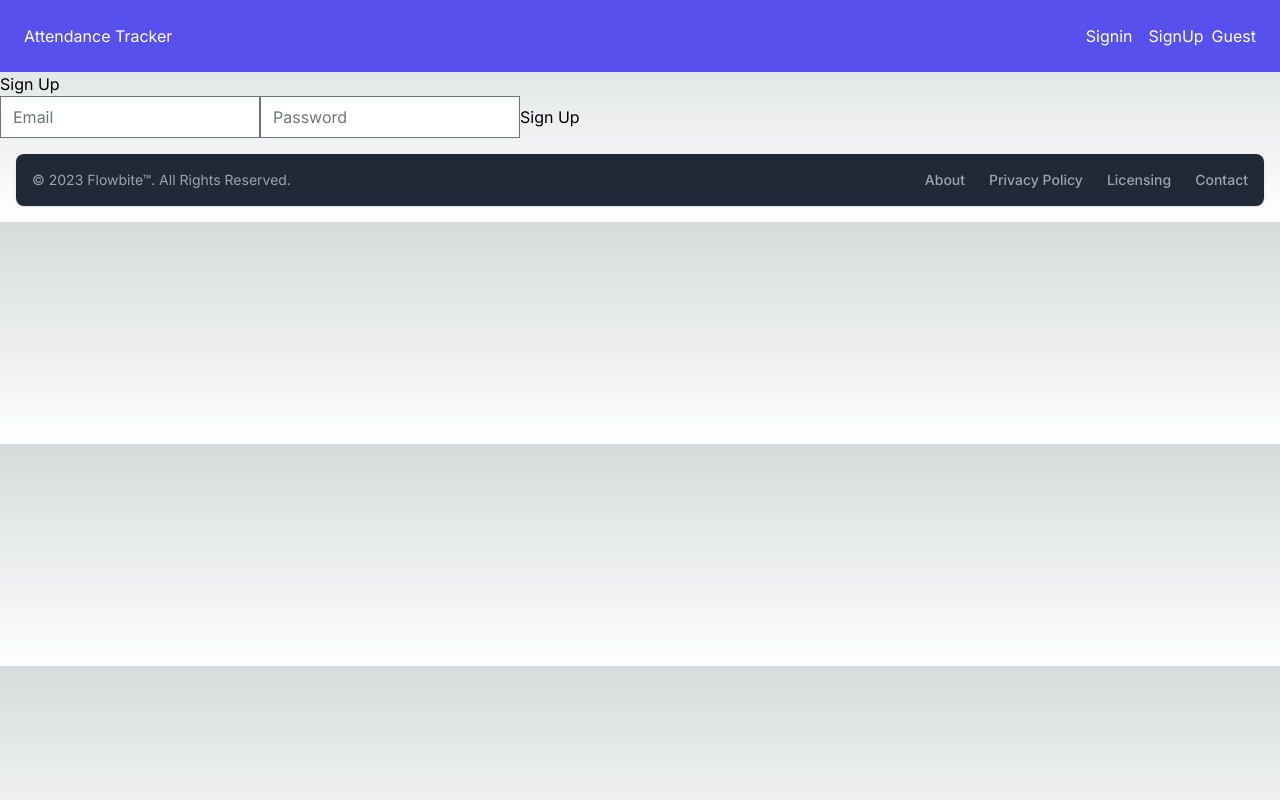
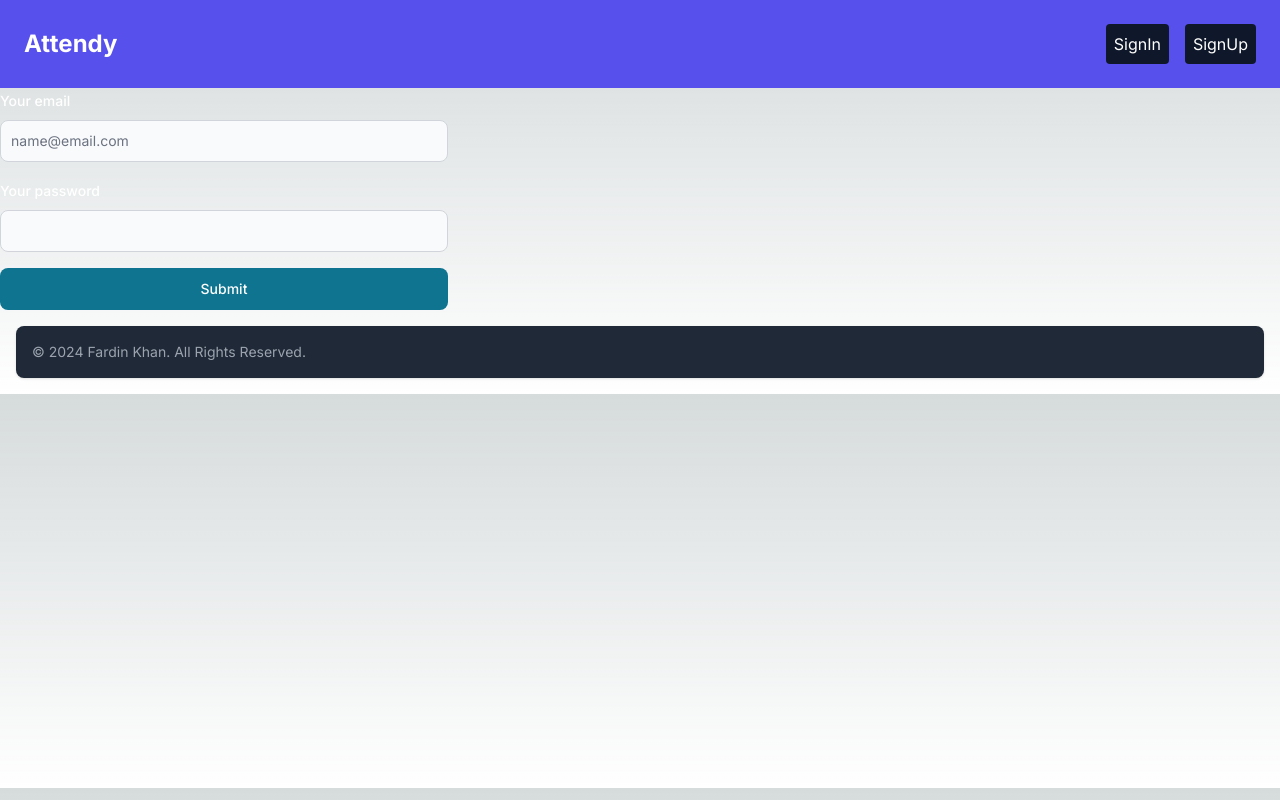
Before and after one commit to Fadddin/attendance-tracker, a Next.js app: page /auth/signup in a window 1280 px wide. Built offline with nearby package versions, Linux system fonts and the light colour scheme; no server answers.

Commit message:
ui changes

```diff
--- a/app/auth/signin/page.tsx
+++ b/app/auth/signin/page.tsx
@@ -3,8 +3,62 @@
 import { useState, FormEvent } from 'react';
 import { signIn } from '../../lib/auth';
 import { useRouter } from 'next/navigation';
+import { Button, Checkbox, Label, TextInput } from "flowbite-react";
 
-export default function SignIn() {
+
+// export default function SignIn() {
+//     const [email, setEmail] = useState<string>('');
+//     const [password, setPassword] = useState<string>('');
+//     const [error, setError] = useState<string | null>(null);
+
+//     const router = useRouter();
+
+//     const handleSignIn = async (e: FormEvent) => {
+//         e.preventDefault();
+//         setError(null);
+//         try {
+//             const user = await signIn(email, password);
+//             console.log('User signed in:', user);
+//             router.push('/dash');
+
+
+//         } catch (error) {
+//             setError((error as Error).message);
+//         }
+//     };
+
+//     return (
+//         <div>
+//             <h1>Sign In</h1>
+//             <form onSubmit={handleSignIn}>
+//                 <input
+//                     type="email"
+//                     value={email}
+//                     onChange={(e) => setEmail(e.target.value)}
+//                     placeholder="Email"
+//                     required
+//                     className='text-black'
+
+//                 />
+//                 <input
+//                     type="password"
+//                     value={password}
+//                     onChange={(e) => setPassword(e.target.value)}
+//                     placeholder="Password"
+//                     required
+//                     className='text-black'
+
+//                 />
+//                 <button type="submit">Sign In</button>
+//             </form>
+//             {error && <p>{error}</p>}
+//         </div>
+//     );
+// }
+
+
+export default function Signin() {
+
     const [email, setEmail] = useState<string>('');
     const [password, setPassword] = useState<string>('');
     const [error, setError] = useState<string | null>(null);
@@ -26,28 +80,42 @@ export default function SignIn() {
     };
 
     return (
+        <div className='w-full'>
+
+            <form className="flex max-w-md flex-col gap-4"  onSubmit={handleSignIn}>
                 <div>
-            <h1>Sign In</h1>
-            <form onSubmit={handleSignIn}>
-                <input
+                    <div className="mb-2 block">
+                        <Label htmlFor="email1" value="Your email" className='text-white' />
+                    </div>
+                    <TextInput
+                        id="email1"
                         type="email"
+                        placeholder="name@email.com"
+                        required
                         value={email}
-                    onChange={(e) => setEmail(e.target.value)}
-                    placeholder="Email"
+                        onChange={(e) => setEmail(e.target.value)} />
+                </div>
+                <div>
+                    <div className="mb-2 block">
+                        <Label
+                            htmlFor="password1"
+                            value="Your password"
+                            className='text-white'
+                        />
+                    </div>
+                    <TextInput
+                        id="password1"
+                        type="password"
                         required
-                    className='text-black'
-
-                />
-                <input
-                    type="password"
                         value={password}
                         onChange={(e) => setPassword(e.target.value)}
-                    placeholder="Password"
-                    required
-                    className='text-black'
-
                     />
-                <button type="submit">Sign In</button>
+                </div>
+                {/* <div className="flex items-center gap-2">
+          <Checkbox id="remember" />
+          <Label htmlFor="remember">Remember me</Label>
+        </div> */}
+                <Button type="submit">Submit</Button>
             </form>
             {error && <p>{error}</p>}
         </div>
--- a/app/auth/signup/page.tsx
+++ b/app/auth/signup/page.tsx
@@ -3,9 +3,59 @@
 import { useState, FormEvent } from 'react';
 import { signUp } from '../../lib/auth';
 import { useRouter } from 'next/navigation';
+import { Button, Checkbox, Label, TextInput } from "flowbite-react";
 
 
-export default function SignUp() {
+// export default function SignUp() {
+//     const [email, setEmail] = useState<string>('');
+//     const [password, setPassword] = useState<string>('');
+//     const [error, setError] = useState<string | null>(null);
+
+//     const router = useRouter();
+
+//     const handleSignUp = async (e: FormEvent) => {
+//         e.preventDefault();
+//         setError(null);
+//         try {
+//             const user = await signUp(email, password);
+//             console.log('User signed up:', user);
+//             router.push('/dash');
+
+//         } catch (error) {
+//             setError((error as Error).message);
+//         }
+//     };
+
+//     return (
+//         <div>
+//             <h1>Sign Up</h1>
+//             <form onSubmit={handleSignUp}>
+//                 <input
+//                     type="email"
+//                     value={email}
+//                     onChange={(e) => setEmail(e.target.value)}
+//                     placeholder="Email"
+//                     required
+//                     className='text-black'
+//                 />
+//                 <input
+//                     type="password"
+//                     value={password}
+//                     onChange={(e) => setPassword(e.target.value)}
+//                     placeholder="Password"
+//                     required
+//                     className='text-black'
+
+//                 />
+//                 <button type="submit">Sign Up</button>
+//             </form>
+//             {error && <p>{error}</p>}
+//         </div>
+//     );
+// }
+
+export default function Signin() {
+
     const [email, setEmail] = useState<string>('');
     const [password, setPassword] = useState<string>('');
     const [error, setError] = useState<string | null>(null);
@@ -26,27 +76,42 @@ export default function SignUp() {
             };
 
     return (
+        <div className='w-full'>
+
+            <form className="flex max-w-md flex-col gap-4"  onSubmit={handleSignUp}>
                 <div>
-            <h1>Sign Up</h1>
-            <form onSubmit={handleSignUp}>
-                <input
+                    <div className="mb-2 block">
+                        <Label htmlFor="email1" value="Your email" className='text-white' />
+                    </div>
+                    <TextInput
+                        id="email1"
                         type="email"
+                        placeholder="name@email.com"
+                        required
                         value={email}
-                    onChange={(e) => setEmail(e.target.value)}
-                    placeholder="Email"
+                        onChange={(e) => setEmail(e.target.value)} />
+                </div>
+                <div>
+                    <div className="mb-2 block">
+                        <Label
+                            htmlFor="password1"
+                            value="Your password"
+                            className='text-white'
+                        />
+                    </div>
+                    <TextInput
+                        id="password1"
+                        type="password"
                         required
-                    className='text-black'
-                />
-                <input
-                    type="password"
                         value={password}
                         onChange={(e) => setPassword(e.target.value)}
-                    placeholder="Password"
-                    required
-                    className='text-black'
-
                     />
-                <button type="submit">Sign Up</button>
+                </div>
+                {/* <div className="flex items-center gap-2">
+          <Checkbox id="remember" />
+          <Label htmlFor="remember">Remember me</Label>
+        </div> */}
+                <Button type="submit">Submit</Button>
             </form>
             {error && <p>{error}</p>}
         </div>
--- /dev/null
+++ b/app/components/Appbaar.tsx
@@ -0,0 +1,27 @@
+"use client";
+
+import { Button, Navbar } from "flowbite-react";
+
+export default function Component() {
+  return (
+    <Navbar fluid rounded>
+      <Navbar.Brand href="https://flowbite-react.com">
+        {/* <img src="/favicon.svg" className="mr-3 h-6 sm:h-9" alt="Flowbite React Logo" /> */}
+        <span className="self-center whitespace-nowrap text-xl font-semibold dark:text-black">Flowbite React</span>
+      </Navbar.Brand>
+      <div className="flex md:order-2">
+        {/* <button>Get started</button> */}
+        <Navbar.Toggle />
+      </div>
+      <Navbar.Collapse>
+        <Navbar.Link href="#" active>
+          Home
+        </Navbar.Link>
+        <Navbar.Link href="#">About</Navbar.Link>
+        <Navbar.Link href="#">Services</Navbar.Link>
+        <Navbar.Link href="#">Pricing</Navbar.Link>
+        <Navbar.Link href="#">Contact</Navbar.Link>
+      </Navbar.Collapse>
+    </Navbar>
+  );
+}
--- a/app/components/Navbar.tsx
+++ b/app/components/Navbar.tsx
@@ -1,40 +1,52 @@
-"use client"
+"use client";
 
-import React from 'react'
-import { signOutUser } from '../lib/auth'
+import React, { useState } from 'react';
+import { signOutUser } from '../lib/auth';
 import { auth } from '../utils/firebase';
-import { useAuthState } from 'react-firebase-hooks/auth'
+import { useAuthState } from 'react-firebase-hooks/auth';
 import Link from 'next/link';
 
 const Navbar = () => {
+  const [isOpen, setIsOpen] = useState(false);
+  const [user] = useAuthState(auth);
 
   const clickHandler = () => {
     signOutUser();
+  };
 
-  }
-
-  const [user] = useAuthState(auth);
+  const toggleMenu = () => {
+    setIsOpen(!isOpen);
+  };
 
   return (
-    <div className='flex p-6 justify-between bg-indigo-600 text-white items-center'>
+    <div className='flex flex-wrap p-6 justify-between bg-indigo-600 text-white items-center'>
       <Link href='/'>
-        <div>Attendance Tracker</div>
-
+        <div className='text-2xl font-bold'>Attendy</div>
       </Link>
 
-      <div className='flex gap-2 items-center'>
-        {user ? <div>
-          <button className='py-2 px-4 rounded bg-black text-white' onClick={clickHandler}>SignOut</button>
-        </div> :
-         <div className='flex gap-x-4'>
-            <Link href="/auth/signin">Signin</Link>
-            <Link href="/auth/signup">SignUp</Link>
+      <button className='block lg:hidden p-2 rounded bg-black' onClick={toggleMenu}>
+        <svg className='w-6 h-6' fill='none' stroke='currentColor' viewBox='0 0 24 24' xmlns='http://www.w3.org/2000/svg'>
+          <path strokeLinecap='round' strokeLinejoin='round' strokeWidth='2' d='M4 6h16M4 12h16m-7 6h7'></path>
+        </svg>
+      </button>
 
-          </div>}
-        {user ? <p>{user.email}</p> : <p>Guest</p>}
+      <div className={`w-full lg:flex lg:items-center lg:w-auto ${isOpen ? 'block' : 'hidden'}`}>
+        <div className='flex flex-col lg:flex-row lg:ml-auto lg:items-center'>
+          {user ? (
+            <div className='flex flex-col lg:flex-row lg:items-center'>
+              <button className='py-2 px-4 rounded bg-black text-white' onClick={clickHandler}>SignOut</button>
+              <p className='mt-2 lg:mt-0 lg:ml-4 lg:text-md text-sm'>{user.email}</p>
+            </div>
+          ) : (
+            <div className='flex flex-col lg:flex-row gap-2 lg:gap-x-4 mt-2 lg:mt-0'>
+              <Link href="/auth/signin" className='bg-slate-900 rounded p-2'>SignIn</Link>
+              <Link href="/auth/signup" className='bg-slate-900 rounded p-2'>SignUp</Link>
+            </div>
+          )}
+        </div>
       </div>
     </div>
-  )
-}
+  );
+};
 
-export default Navbar
+export default Navbar;
--- a/app/components/footer.tsx
+++ b/app/components/footer.tsx
@@ -16,9 +16,9 @@ const Footer = () => {
     <footer className=" rounded-lg shadow m-4 bg-gray-800">
       <div className="w-full mx-auto max-w-screen-xl p-4 md:flex md:items-center md:justify-between">
         <span className="text-sm text-gray-400 sm:text-center dark:text-gray-400">
-          © 2023 <a href="https://flowbite.com/" className="hover:underline">Flowbite™</a>. All Rights Reserved.
+          © 2024 <a href="https://github.com/Fadddin" className="hover:underline">Fardin Khan</a>. All Rights Reserved.
         </span>
-        <ul className="flex flex-wrap items-center mt-3 text-sm font-medium text-gray-400 dark:text-gray-400 sm:mt-0">
+        {/* <ul className="flex flex-wrap items-center mt-3 text-sm font-medium text-gray-400 dark:text-gray-400 sm:mt-0">
           <li>
             <a href="#" className="hover:underline me-4 md:me-6">About</a>
           </li>
@@ -31,7 +31,7 @@ const Footer = () => {
           <li>
             <a href="#" className="hover:underline">Contact</a>
           </li>
-        </ul>
+        </ul> */}
       </div>
     </footer>
   );
--- a/app/dash/page.tsx
+++ b/app/dash/page.tsx
@@ -6,6 +6,7 @@ import { fetchUserData } from '../lib/api';
 import { auth } from '../utils/firebase';
 import { useAuthState } from 'react-firebase-hooks/auth';
 import Link from 'next/link';
+import { Progress } from "flowbite-react";
 
 interface Subject {
     name: string;
@@ -31,7 +32,6 @@ const HomePage: React.FC = () => {
                 user: user?.email,
                 subjectName
             });
-            // Re-fetch the user data to update the UI
             //@ts-ignore
             const result = await fetchUserData(user?.email);
             //@ts-ignore
@@ -49,7 +49,6 @@ const HomePage: React.FC = () => {
                 user: user?.email,
                 subjectName
             });
-            // Re-fetch the user data to update the UI
             //@ts-ignore
             const result = await fetchUserData(user?.email);
             //@ts-ignore
@@ -66,7 +65,7 @@ const HomePage: React.FC = () => {
             try {
                 //@ts-ignore
                 const result = await fetchUserData(user?.email);
-            //@ts-ignore
+                //@ts-ignore
 
                 setData(result[0]);
             } catch (error) {
@@ -91,7 +90,11 @@ const HomePage: React.FC = () => {
         <div>
             <div>
                 {data ? (
-                    <div>created</div>
+                    <div className='m-8'>
+                        <div>
+                            <Link href='/edit' className='px-4 py-2 bg-blue-500 rounded-lg m-4'> Edit </Link>
+                        </div>
+                    </div>
                 ) : (
                     <div>
                         <Link href='/create' className="text-2xl m-6 font-bold px-4 py-2 bg-slate-800 rounded-lg">
@@ -101,18 +104,24 @@ const HomePage: React.FC = () => {
                 )}
             </div>
 
-            <h1>User Information</h1>
+            {/* <h1>User Information</h1> */}
             {data && (
-                <div className='m-4'>
-                    <h2>Name: {data.name}</h2>
-                    <h3>Username: {data.user}</h3>
-                    <h3>Subjects:</h3>
+                <div className='m-4 '>
+                    {/* <div className='flex justify-center border rounded p-4 bg-slate-800'>
+                        <div>
+                            <h2>Name: {data.name}</h2>
+                            <h3>Username: {data.user}</h3>
+                        </div>
+                    </div> */}
+                        <h3 className='text-3xl my-4 font-bold text-slate-300'>ATTENDANCE:</h3>
                     <ul>
                         {data.subjects?.map((subject, index) => (
-                            <li key={index}>
+                            <li key={index} className='border rounded m-2 p-4 border-slate-700'>
                                 <strong>{subject.name}</strong>: {subject.attended} out of {subject.total} classes attended
-                                <div>
-                                    percent - {(subject.attended/subject.total * 100).toFixed(2) } %
+                                <div className='my-2'>
+                                    {/* percent - {(subject.attended / subject.total * 100).toFixed(2)} % */}
+                                    {/* @ts-ignore */}
+                                    <Progress progress={(subject.attended / subject.total * 100).toFixed(2)} textLabel="" size="lg" labelProgress labelText />
                                 </div>
                                 <button onClick={() => incrementAttendance(subject.name)} className="ml-2 px-2 py-1 bg-blue-500 text-white rounded">
                                     present
@@ -126,9 +135,7 @@ const HomePage: React.FC = () => {
                 </div>
             )}
 
-            <div>
-                <Link href='/edit' className='px-4 py-2 bg-blue-500 rounded-lg m-4'> Edit </Link>
-            </div>
+
         </div>
     );
 };
--- a/app/layout.tsx
+++ b/app/layout.tsx
@@ -3,6 +3,9 @@ import { Inter } from "next/font/google";
 import "./globals.css";
 import Navbar from "./components/Navbar";
 import Footer from "./components/footer";
+// import Appbaar from "./components/Appbaar";
+
+
 // import { AuthProvider } from './lib/AuthContext';
 
 const inter = Inter({ subsets: ["latin"] });
@@ -21,6 +24,7 @@ export default function RootLayout({
     <html lang="en">
       <body className={inter.className}>
         <Navbar/>
+        {/* <Appbaar/> */}
         {children}
         </body>
         <Footer/>
--- a/app/page.tsx
+++ b/app/page.tsx
@@ -18,24 +18,14 @@ export default function Home() {
 
       <div className="px-4 py-6">
         <h1 className="mb-4 text-3xl font-extrabold text-gray-200 dark:text-white md:text-5xl lg:text-6xl">
-          <span className="text-transparent bg-clip-text bg-gradient-to-r to-emerald-600 from-sky-400">Better Data</span> Scalable AI.
+          <span className="text-transparent bg-clip-text bg-gradient-to-r to-emerald-600 from-sky-400">TRACK ATTENDANCE</span> SIMPLIFIED
         </h1>
         <p className="text-lg font-normal text-gray-500 lg:text-xl dark:text-gray-400">
-          Here at Flowbite we focus on markets where technology, innovation, and capital can unlock long-term value and drive economic growth.
+          Track your class attendance using a few clicks. Edit it. Delete it. All at ease
         </p>
       </div>
-
-      <div className="flex justify-center">
-        <Accordian />
-      </div>
-
-      <div className="p-6">
-        <Mockup />
-      </div>
-
-
-      {user ? <div className="flex flex-col justify-center m-6 gap-4">
-        <Link href='/dash' className="text-2xl font-bold px-4 py-2 bg-slate-800 rounded-lg"> GO TO DASHBOARD</Link>
+      {user ? <div className="flex justify-center m-6 gap-4">
+        <Link href='/dash' className="text-xl lg:text-2xl font-bold px-4 py-2 bg-slate-800 rounded-lg"> GO TO DASHBOARD</Link>
 
 
       </div> : <div>
@@ -44,6 +34,26 @@ export default function Home() {
         </div>
       </div>}
 
+
+      {/* <div className="flex justify-center">
+        <Accordian />
+      </div> */}
+
+      <div className="p-6">
+        <Mockup />
+      </div>
+
+
+      {/* {user ? <div className="flex flex-col justify-center m-6 gap-4">
+        <Link href='/dash' className="text-2xl font-bold px-4 py-2 bg-slate-800 rounded-lg"> GO TO DASHBOARD</Link>
+
+
+      </div> : <div>
+        <div>
+          Login or SignUp to continue
+        </div>
+      </div>} */}
+
     </div>
 
   );
```
Lines whose indentation alone changed are shown as unchanged.
